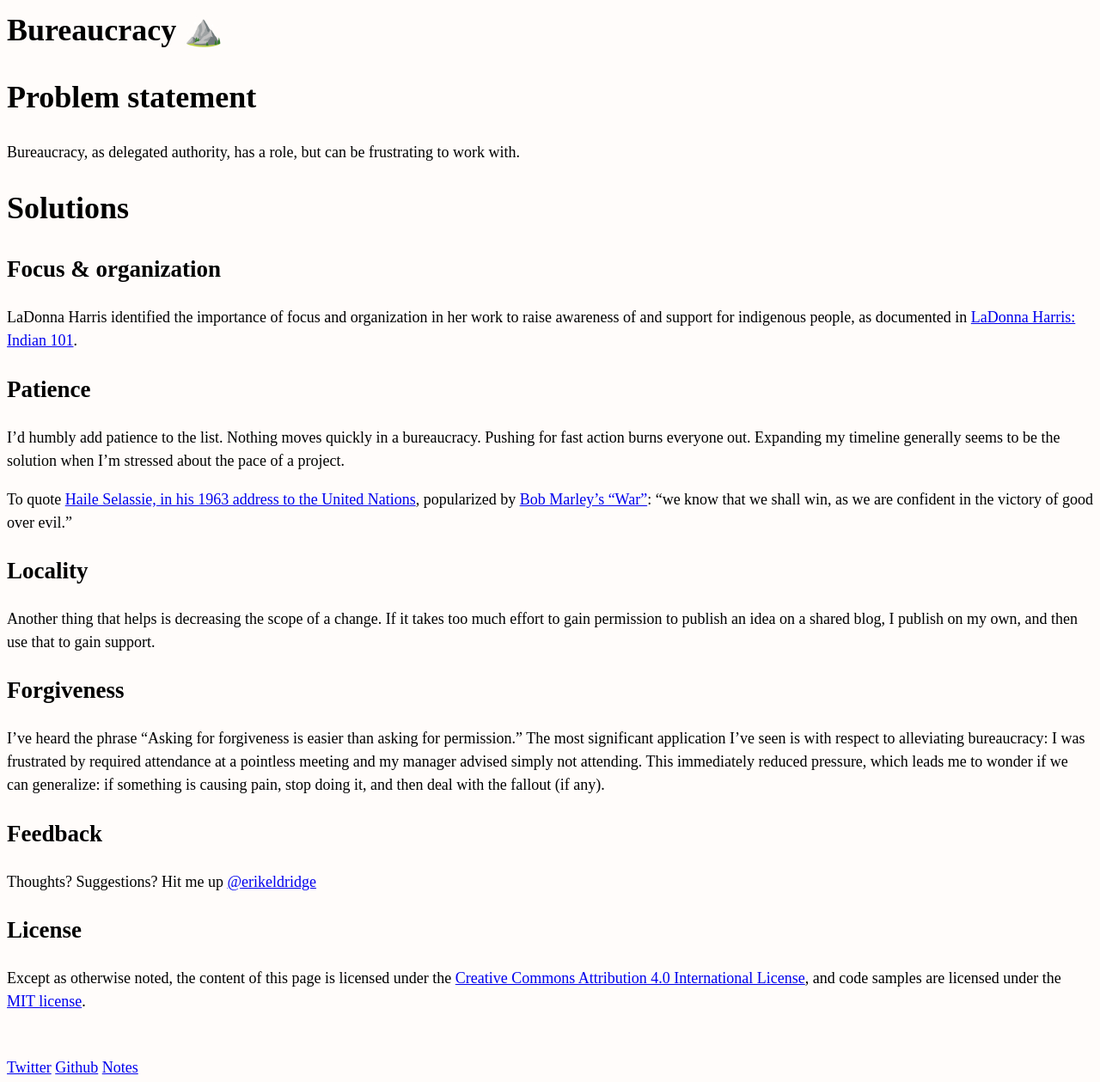
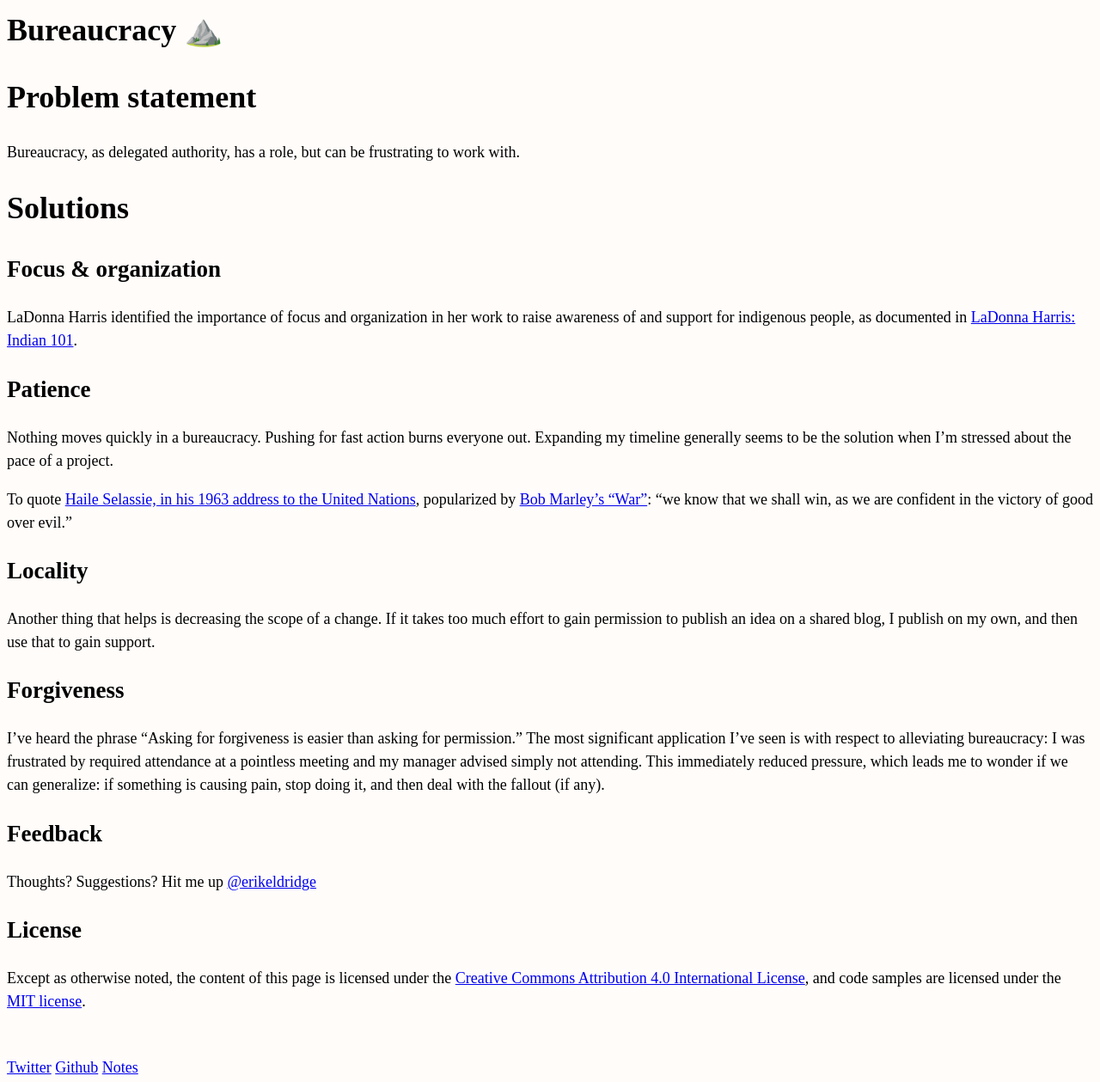
Before and after one commit to erikeldridge/erikeldridge.github.com, a Jekyll site: the page built from _posts/2018-03-05-bureaucracy.md, in a window 1280 px wide. Shown: the whole page at 86% size. Built offline with Jekyll 4.4.1, drawn with Linux system fonts in a browser that asks for light colours; nearby versions of some CDN libraries.

Commit message:
Update from Forestry.io - 2018-03-05-bureaucracy.md

```diff
--- a/_posts/2018-03-05-bureaucracy.md
+++ b/_posts/2018-03-05-bureaucracy.md
@@ -17,7 +17,7 @@ LaDonna Harris identified the importance of focus and organization in her work t
 
 ## Patience
 
-I'd humbly add patience to the list. Nothing moves quickly in a bureaucracy. Pushing for fast action burns everyone out. Expanding my timeline generally seems to be the solution when I'm stressed about the pace of a project.
+Nothing moves quickly in a bureaucracy. Pushing for fast action burns everyone out. Expanding my timeline generally seems to be the solution when I'm stressed about the pace of a project.
 
 To quote [Haile Selassie, in his 1963 address to the United Nations](https://en.wikisource.org/wiki/Haile_Selassie%27s_address_to_the_United_Nations,_1963), popularized by [Bob Marley's "War"](https://www.youtube.com/watch?v=vPZydAotVOY): "we know that we shall win, as we are confident in the victory of good over evil."
 
```
